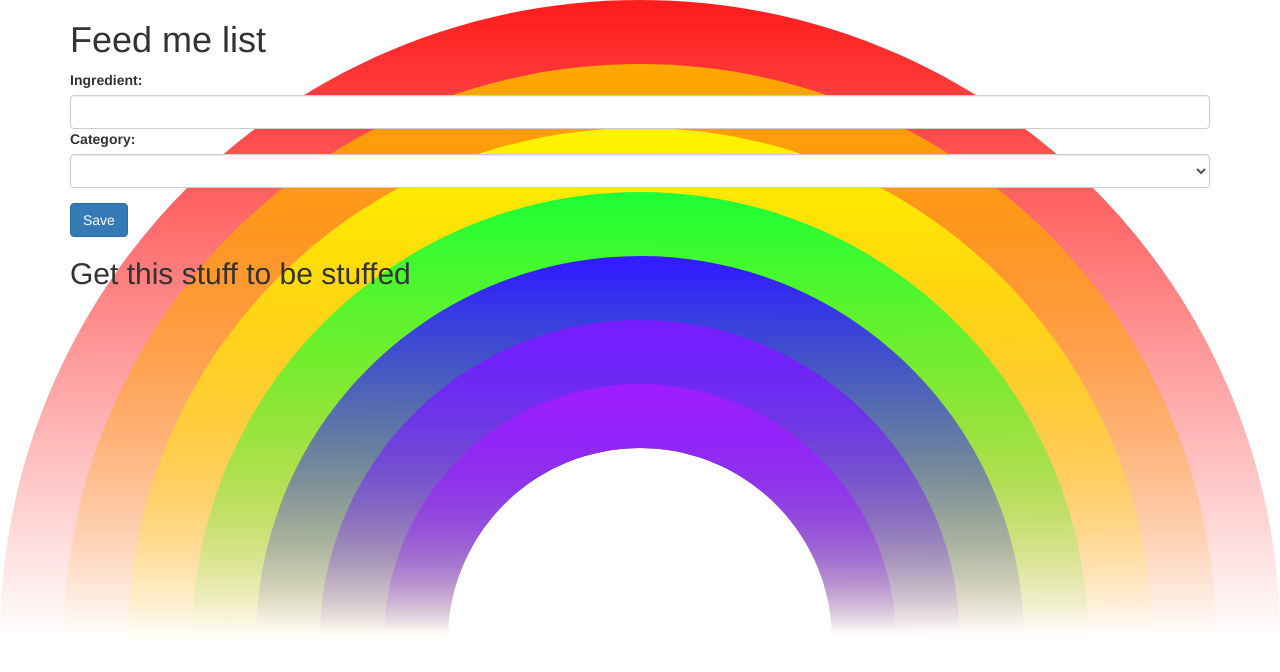
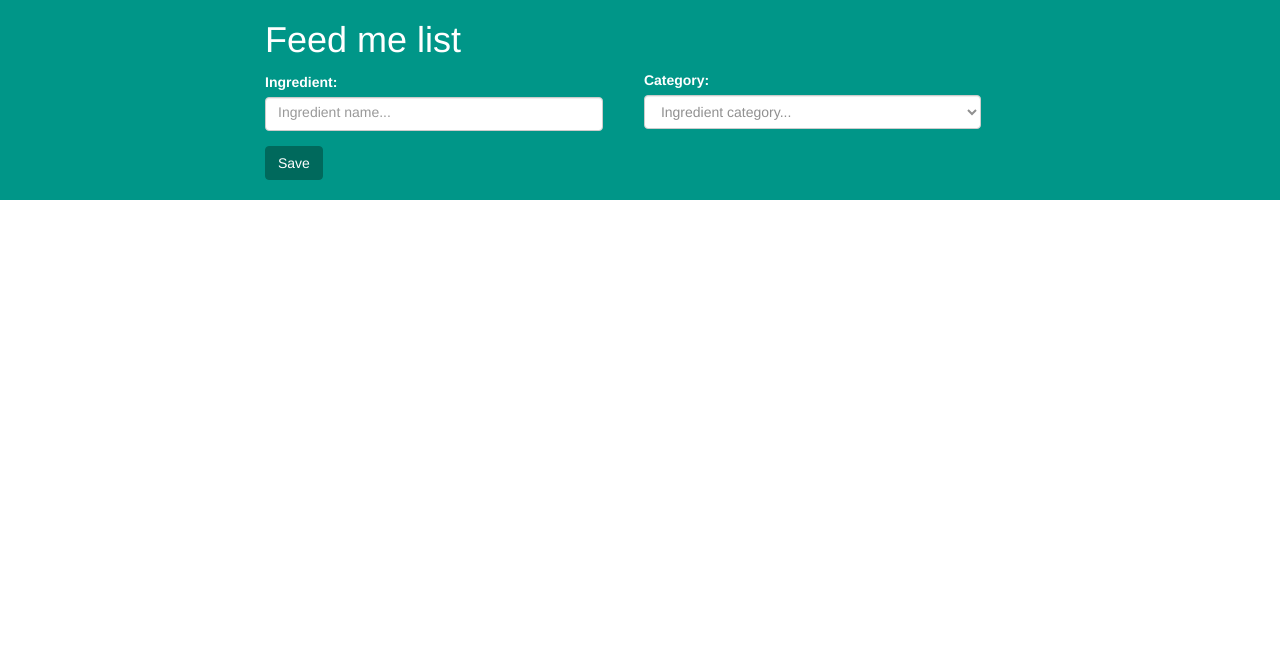
Before and after one commit to deborahvandervegt/angular-course-homework, a website: page index.html in a window 1280 px wide. Drawn offline with nearby package versions, Linux system fonts and the light colour scheme.

Commit message:
Add styling to page

```diff
--- a/index.html
+++ b/index.html
@@ -12,15 +12,19 @@
         <script src="translate.filter.js"></script>
     </head>
     <body ng-app="groceriesApp">
-        <div class="container">
-            <div class="ingredientForm" ng-controller="ingredientController as iC">
+        <div ng-controller="ingredientController as iC">
+            <div class='wrapper'>
+                <div class="ingredientForm">
                     <h1>Feed me list</h1>
                     <div class="form-group">
+                        <div class="field">
                             <label>Ingredient: </label>
-                    <input type="text" ng-model="iC.ingredientName" class="form-control">
+                            <input type="text" ng-model="iC.ingredientName" class="form-control" placeholder="Ingredient name...">
+                        </div>
+                        <div class="field">
                             <label>Category: </label>
                             <select ng-model="iC.ingredientCategory" class="form-control">
-                        <option></option>
+                                <option value="" disabled selected hidden>Ingredient category...</option>
                                 <option value="vegetables">Groente</option>
                                 <option value="fruit">Fruit</option>
                                 <option value="meat">Vlees</option>
@@ -29,16 +33,18 @@
                                 <option value="other">Overige</option>
                             </select>
                         </div>
+                    </div>
                     <button ng-click="iC.addIngredientToList()" type="button" class="btn btn-primary">Save</button>
+                </div>
+            </div>
             <div class="ingredientList">
-                    <h2 ng-show="iC.ingredients">Get this stuff to be stuffed</h2>
+                <h3 ng-show="iC.ingredients.length">Get this stuff to be stuffed</h3>
                 <ul class="list-group">
-                        <li ng-repeat="ingredient in iC.ingredients | orderBy:'-category'" class="list-group-item">
-                            {{ ingredient.name }} - {{ ingredient.category | translate }}
+                    <li ng-repeat="ingredient in iC.ingredients| orderBy:'-category'" class="list-group-item">
+                        <input type="checkbox"><span>{{ ingredient.name}} - {{ ingredient.category | translate }}</span></input>
                     </li>
                 </ul>
             </div>
         </div>
-        </div>
     </body>
 </html>
--- a/style.scss
+++ b/style.scss
@@ -1,9 +1,62 @@
 body {
-    background-image: url('rainbow.svg');
-    background-repeat: no-repeat;
-    background-size: cover;
+    input,
+    select,
+    li {
+        color: #00262c;
+    }
+
+    h1 {
+        margin-top: 0;
+        padding-top: 20px;
+    }
+
+    button.btn-primary {
+        background-color: #00695C;
+        border-color: #00695C;
+
+        &:hover {
+            background-color: #004D40;
+        }
+    }
+
+    .ingredientForm,
+    .ingredientList {
+        width: 750px;
+        margin-left: auto;
+        margin-right: auto;
+
+        .field {
+            width: 45%;
+            display: inline-block;
+
+            &:last-child {
+                margin-left: 5%;
+            }
+
+            input {
+                padding-top: 2px;
+            }
+
+            select {
+                color: #909090;
+            }
+        }
+    }
+
+    .wrapper {
+        background-color: #009688;
+        color: #FFFFFF;
+    }
+
+    .ingredientList {
+        margin-top: 20px;
+
+        ul li input span {
+            margin-left: 10px;
+        }
+    }
+
+    .ingredientForm {
+        padding-bottom: 20px;
+    }
 }
-
-.ingredientList {
-    margin-top: 20px;
-}
```
Also changed, not shown: style.css. Lines whose indentation alone changed are shown as unchanged.
